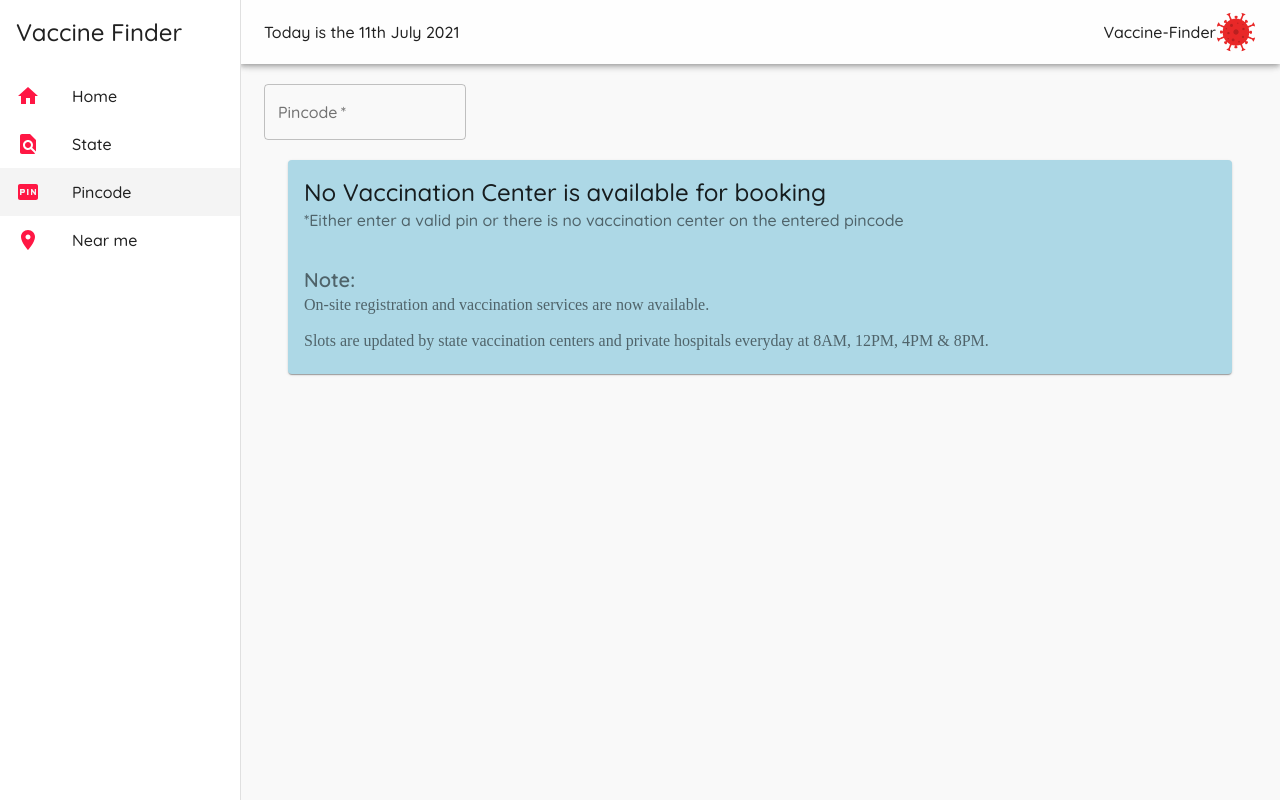
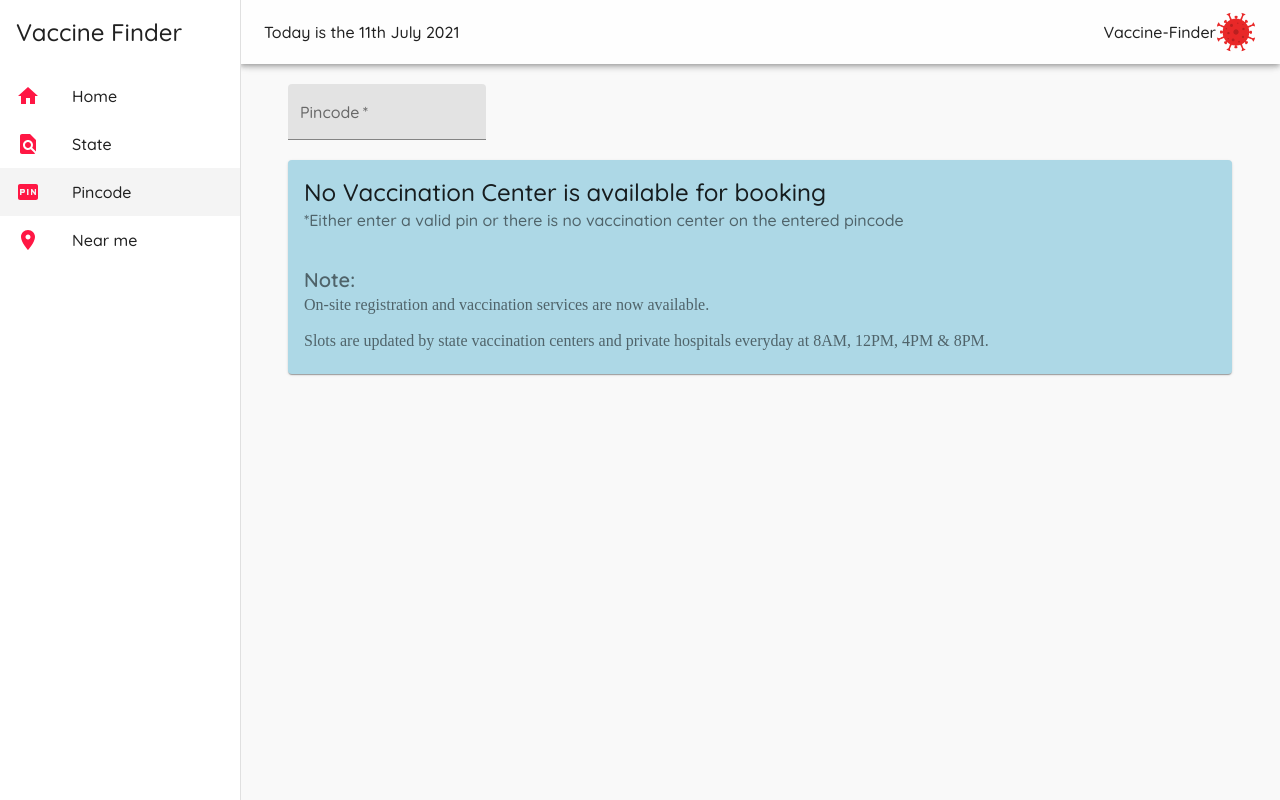
Before and after one commit to nabin-nath/vaccine-finder, a React (Create React App) app: page /pincode in a window 1280 px wide. Built offline with nearby package versions, Linux system fonts and the light colour scheme.

Commit message:
bug fixes

```diff
--- a/src/components/Nearme.js
+++ b/src/components/Nearme.js
@@ -1,6 +1,7 @@
 import '../index.css';
 import { MapContainer, TileLayer, Marker, Popup, useMapEvents } from 'react-leaflet'
 import { useState, useEffect } from 'react'
+import { Container } from '@material-ui/core'
 
 function Nearme() {
 
@@ -63,19 +64,22 @@ function Nearme() {
                         <b>Click on the map to go to your location</b>
                     </Popup>
                 </Marker>
-
-                {/* {center !== [] ?
-        center.map((item, index) => <Marker key={index} position={[item.lat, item.long]}>
-          <Popup>
-            <b>{item.name}</b> <br></br> {item.location}
-          </Popup>
-        </Marker>) : null
-      } */}
                 <LocationMarker />
-                <div>Click on the map to go to your location</div>
             </MapContainer>
-
-
+            <Container style={{
+                position: 'relative', top: '-890px',
+                zindex: '10',
+                borderRadius: '30px',
+                border: '2px solid black',
+                background: 'white',
+                display: 'flex',
+                width: '400px',
+                height: '50px',
+                textAlign: 'center',
+                paddingTop: '13px',
+                opacity: '0.6'
+            }}>
+                Click on the map to go to your location</Container>
         </>
     );
 }
--- a/src/components/Pincode.js
+++ b/src/components/Pincode.js
@@ -79,17 +79,18 @@ export default function Pincode() {
 
         <Container style={{ marginTop: '20px' }}>
 
+            <Container style={{ alignItems: 'center' }}>
                 <TextField
                     className={classes.field}
-                id="outlined-basic"
+                    id="filled-basic"
                     type="text"
                     label="Pincode"
-                variant="outlined"
+                    variant="filled"
                     onChange={(e) => check(e.target.value)}
                     color='secondary'
                     required
                 />
-
+            </Container>
             {foundCenter === true ?
                 <Container>
                     <Masonry
--- a/src/index.css
+++ b/src/index.css
@@ -25,6 +25,7 @@ body {
 
 .leaflet-container{
   height: 100vh;
+  z-index: 0;
 }
 
 .makeStyles-page-1{
```
Lines whose indentation alone changed are shown as unchanged.
